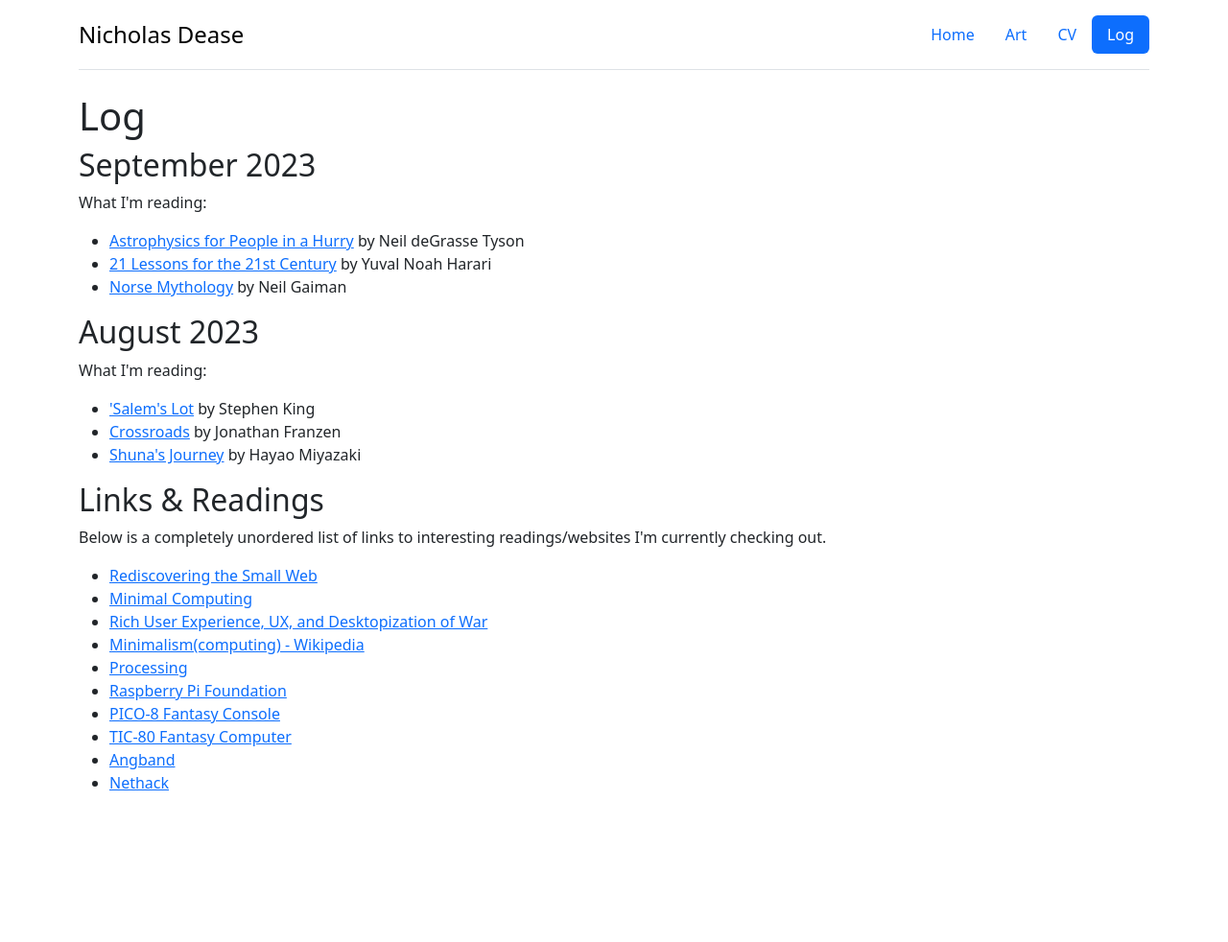
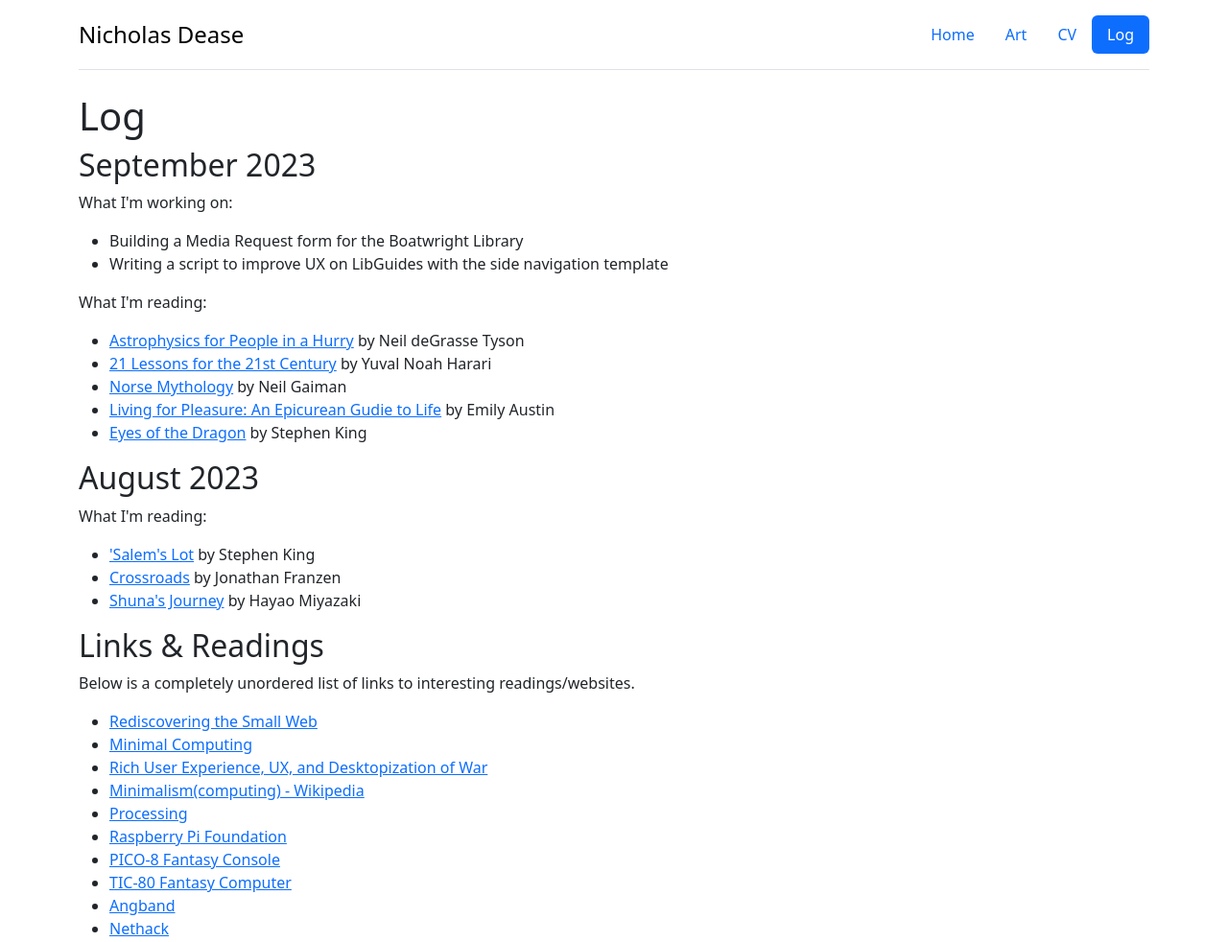
Before and after one commit to ndease/ndease.github.io, a plain HTML site: page log.html in a window 1280 px wide. Shown: the whole page at 96% size. Before the commit the page ends 844 px from the top, so only its background shows below. Drawn offline with nearby package versions, Linux system fonts and the light colour scheme.

Commit message:
Update log.html

```diff
--- a/log.html
+++ b/log.html
@@ -41,22 +41,31 @@
 <div class="col-12">
 <h1>Log</h1>
 <h2>September 2023</h2>
-<p>What I'm reading:</p>
+<p>What I'm working on:
+<ul>
+  <li>Building a Media Request form for the Boatwright Library</li>
+  <li>Writing a script to improve UX on LibGuides with the side navigation template</li>
+</ul>
+</p>
+<p>What I'm reading:
 <ul>
   <li><a href="https://en.wikipedia.org/wiki/Astrophysics_for_People_in_a_Hurry">Astrophysics for People in a Hurry</a> by Neil deGrasse Tyson</li>
   <li><a href="https://en.wikipedia.org/wiki/21_Lessons_for_the_21st_Century">21 Lessons for the 21st Century</a> by Yuval Noah Harari</li>
   <li><a href="https://en.wikipedia.org/wiki/Norse_Mythology_(book)">Norse Mythology</a> by Neil Gaiman</li>
+  <li><a href="https://global.oup.com/ushe/product/living-for-pleasure-9780197558324?cc=us&lang=en">Living for Pleasure: An Epicurean Gudie to Life</a> by Emily Austin</li>
+  <li><a href="https://en.wikipedia.org/wiki/The_Eyes_of_the_Dragon">Eyes of the Dragon</a> by Stephen King</li>
 </ul>
+</p>
 <h2>August 2023</h2>
-<p>What I'm reading:</p>
+<p>What I'm reading:
 <ul>
   <li><a href="https://en.wikipedia.org/wiki/%27Salem%27s_Lot">'Salem's Lot</a> by Stephen King</li>
   <li><a href="https://en.wikipedia.org/wiki/Crossroads_(novel)">Crossroads</a> by Jonathan Franzen</li>
   <li><a href="https://en.wikipedia.org/wiki/Shuna%27s_Journey">Shuna's Journey</a> by Hayao Miyazaki</li>
 </ul>
-
+</p>
 <h2>Links & Readings</h2>
-<p>Below is a completely unordered list of links to interesting readings/websites I'm currently checking out.</p>
+<p>Below is a completely unordered list of links to interesting readings/websites.</p>
 <ul>
   <li><a href="https://neustadt.fr/essays/the-small-web/">Rediscovering the Small Web</a></li>
   <li><a href="https://go-dh.github.io/mincomp/">Minimal Computing</a></li>
```
